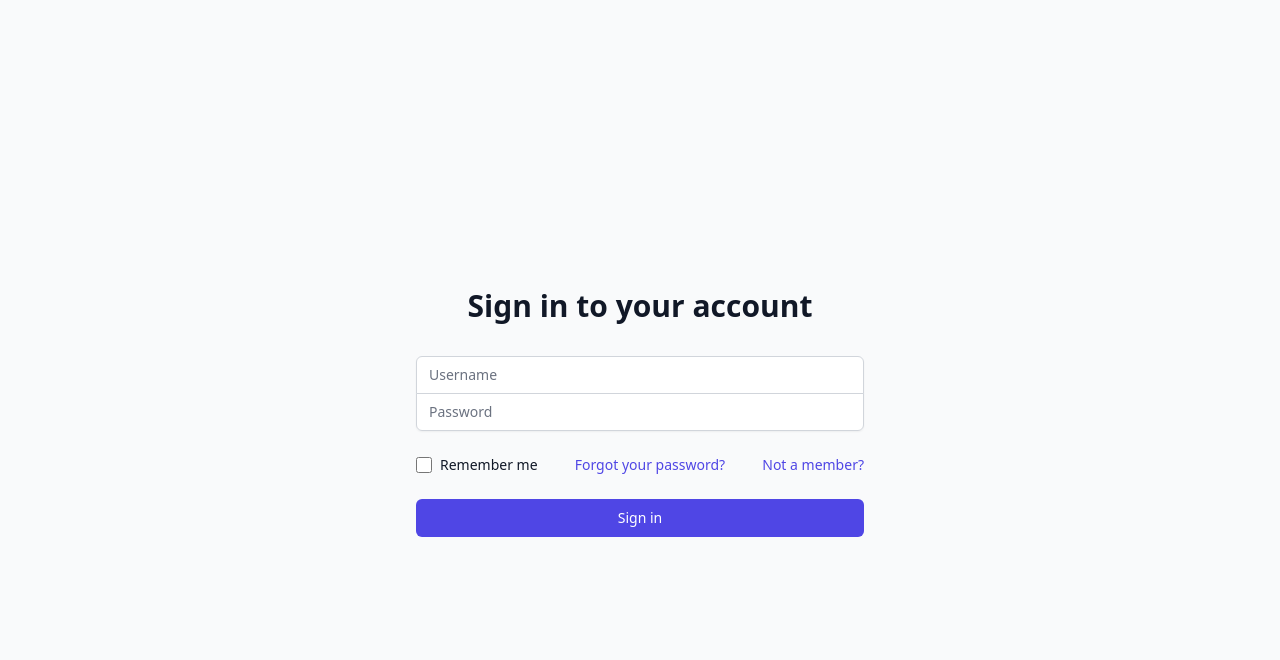
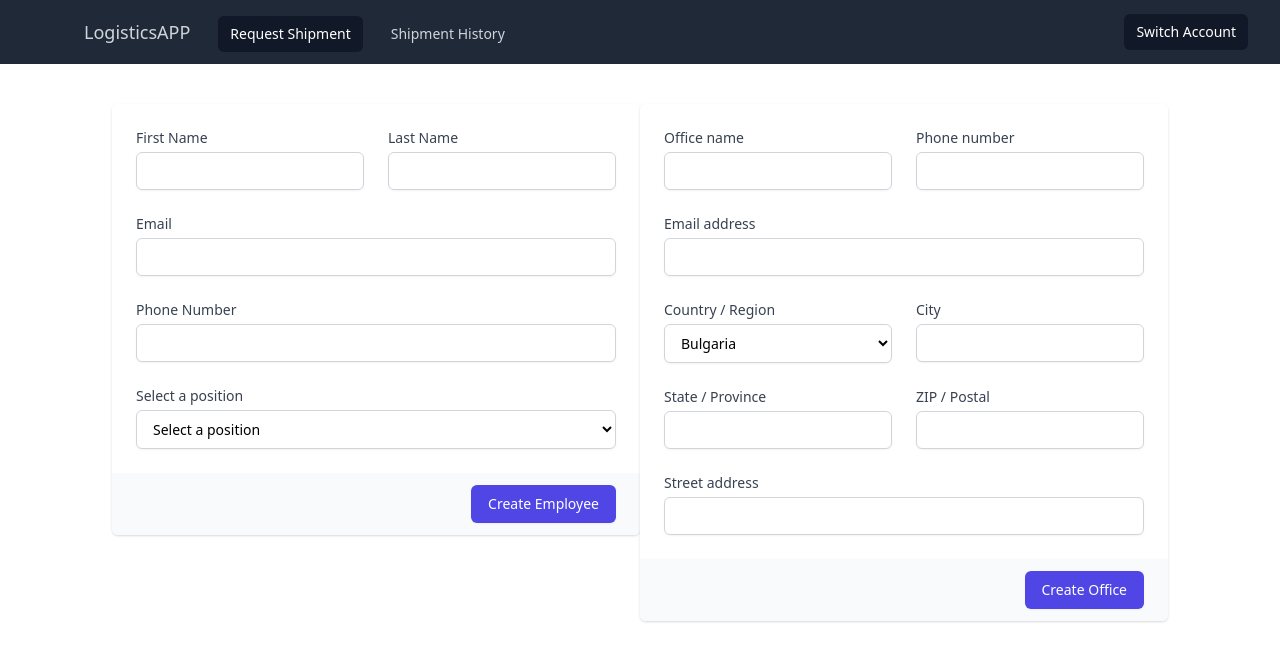
Before and after one commit to kokoteofilov1/CSCB025-Logistics-Company-React, a React (Create React App) app in the folder logistics-company/: page / in a window 1280 px wide. Shown: the top 660 px of the page. Built offline with nearby package versions, Linux system fonts and the light colour scheme.

Commit message:
Made home page protected route, added option to switch accounts

```diff
--- a/logistics-company/package.json
+++ b/logistics-company/package.json
@@ -9,6 +9,7 @@
     "@testing-library/user-event": "^12.8.3",
     "axios": "^0.21.1",
     "http-proxy-middleware": "^2.0.0",
+    "jwt-decode": "^3.1.2",
     "react": "^17.0.2",
     "react-dom": "^17.0.2",
     "react-router-dom": "^5.2.0",
--- a/logistics-company/src/App.js
+++ b/logistics-company/src/App.js
@@ -22,9 +22,9 @@ function App() {
 			<Switch>
 				<AuthContext.Provider value={isAuthenticated}>
 					<Route path={'/SignUp'} component={SignUp} />
-					<Route exact path={'/'} component={SignIn} />
+					<Route path={'/SignIn'} component={SignIn} />
 					<Route path={'/AddOffice'} component={AddOffice} />
-					<Route path={'/Home'} component={Home} />
+					<Route path={'/'} component={Home} />
 					<Route path={'/RequestShipment'} component={RequestShipment} />
 				</AuthContext.Provider>
 			</Switch>
--- a/logistics-company/src/api.js
+++ b/logistics-company/src/api.js
@@ -18,8 +18,9 @@ export const signIn = (body) => {
 			},
 		})
 		.then((response) => {
+			console.log(response.data)
 			let token = response.data.accessToken;
-			localStorage.setItem('accessToken', 'Bearer ' + token);
+			localStorage.setItem('accessToken', token);
 			axios.defaults.headers.common['Authorization'] = localStorage.getItem('acessToken');
 			console.log(localStorage.getItem('accessToken'));
 		});
@@ -29,7 +30,7 @@ export const addOffice = (body) => {
 	return axios.post(`${domain}/office`, body, {
 		headers: {
 			'Content-Type': 'application/json',
-			'Authorization': localStorage.getItem('accessToken'),
+			'Authorization': 'Bearer' + localStorage.getItem('accessToken'),
 		},
 	});
 };
--- a/logistics-company/src/components/NavBar.js
+++ b/logistics-company/src/components/NavBar.js
@@ -46,9 +46,13 @@ function NavBar() {
 						</div>
 						<div>
 							<button
-								onClick={() => history.push('/')}
+								onClick={() => {
+									localStorage.removeItem('accessToken');
+									console.log(localStorage);
+									history.push('/SignIn');
+								}}
 								className="px-3 py-2 rounded-md text-sm font-medium text-white bg-gray-900 hover:text-white hover:bg-gray-700">
-								{isAuthenticated === null ? '' : isAuthenticated ? 'Switch Account' : 'Sign In'}
+								{'Switch Account'}
 							</button>
 						</div>
 					</div>
--- a/logistics-company/src/components/authentication/SignIn.js
+++ b/logistics-company/src/components/authentication/SignIn.js
@@ -29,8 +29,7 @@ function SignIn() {
 			});
 
 			await signIn(body);
-			history.push('/SignUp');
-			// setAuthStatus(true);
+			history.push('/');
 		} catch (error) {
 			console.log(error);
 		}
--- a/logistics-company/src/components/authentication/SignUp.js
+++ b/logistics-company/src/components/authentication/SignUp.js
@@ -35,7 +35,7 @@ function SignUp() {
 
 			await signUp(body);
 
-			history.push('/');
+			history.push('/SignIn');
 		} catch (error) {
 			console.log(error);
 		}
```
Also changed, not shown: 1 other file (tests, documents, lock files or other folders).
